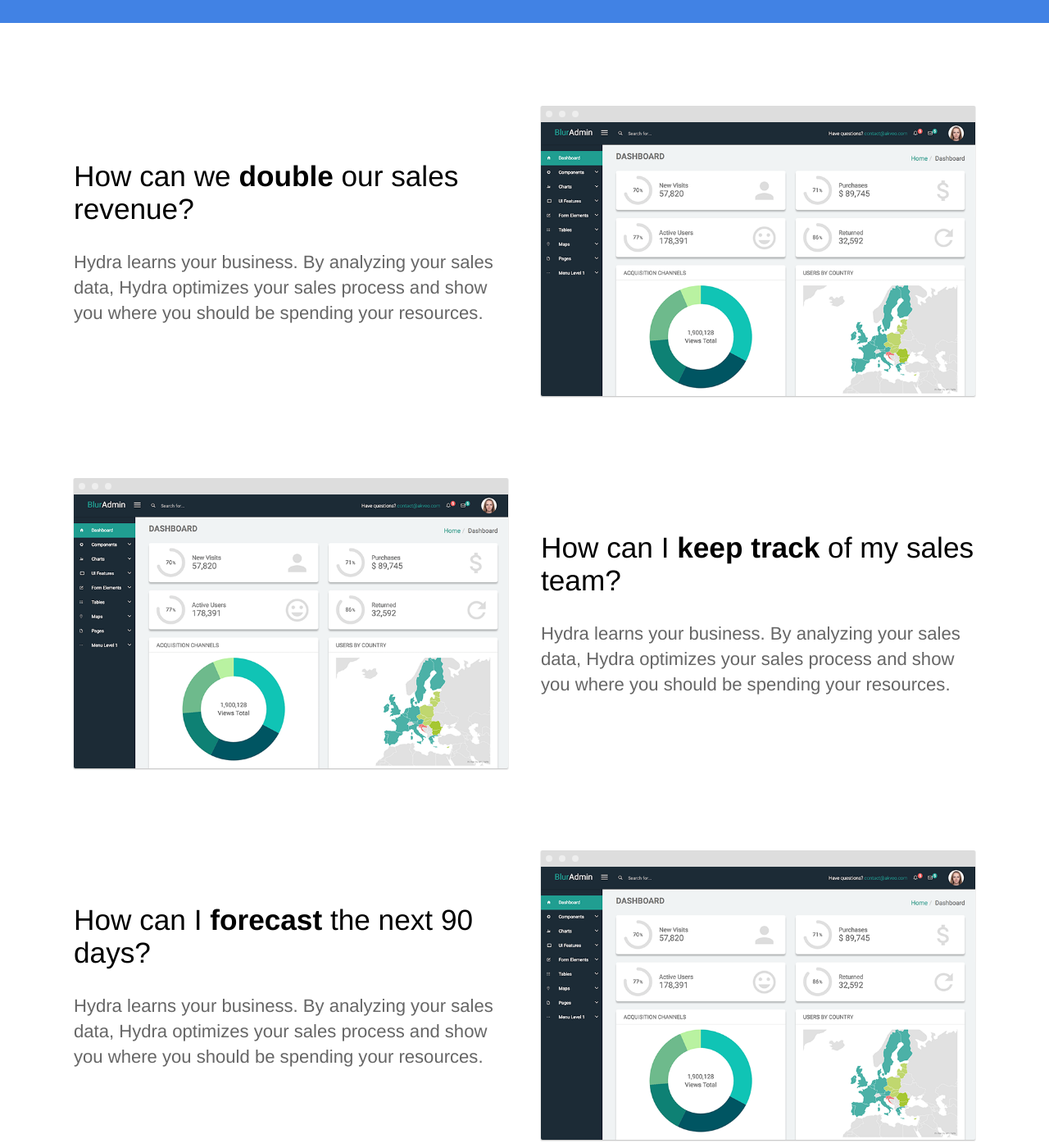
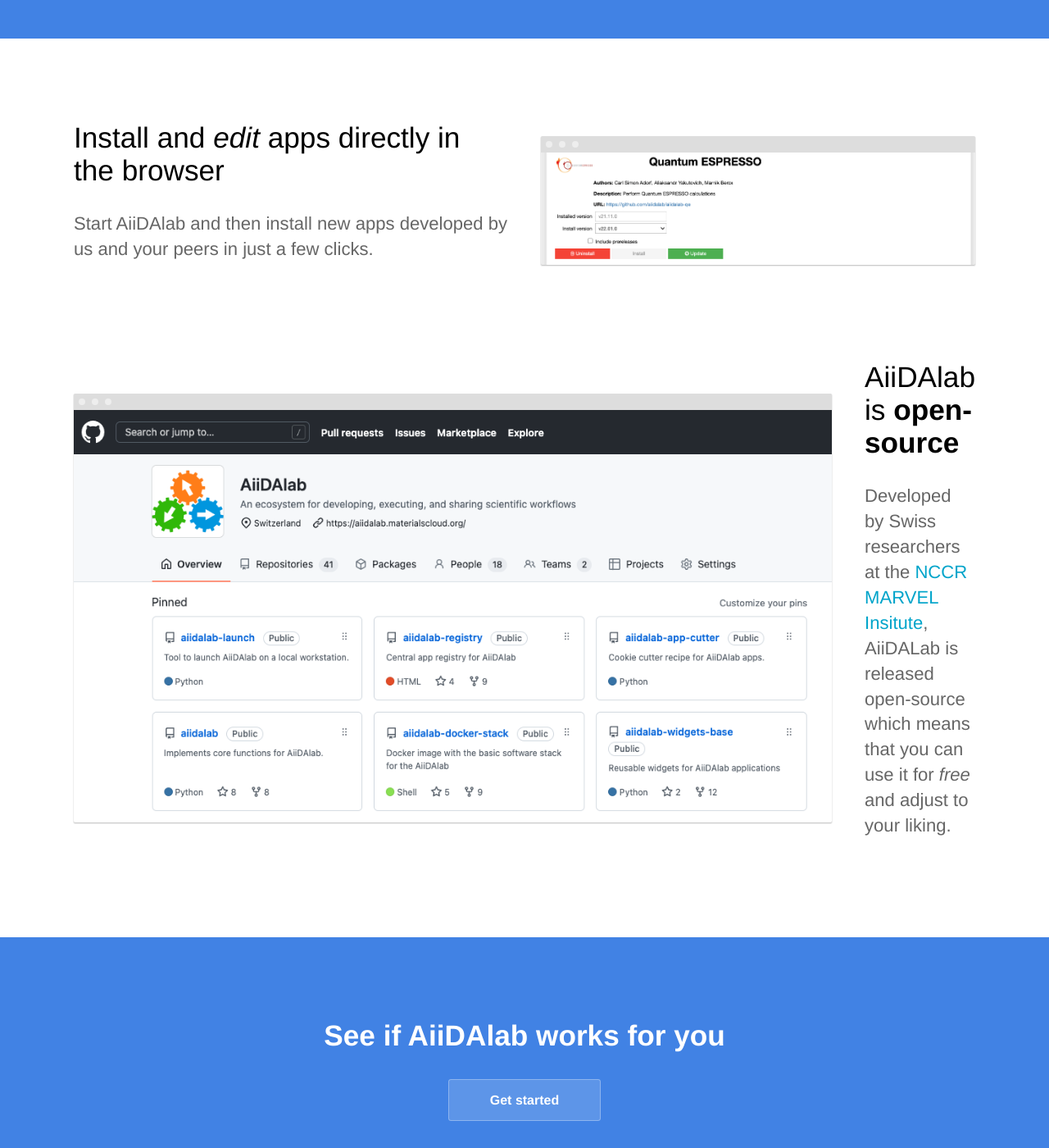
Before and after one commit to edan-bainglass/aiidalab-website, a Jekyll site: the page built from index.html, in a window 1280 px wide and 1400 px high, scrolled down 908 px. Shown: the whole window at 82% size. Built offline with Jekyll 4.4.1, drawn with Linux system fonts in a browser that asks for light colours; some of the changed text lies outside the part shown.

Commit message:
Adjust index page.

```diff
--- a/_config.yml
+++ b/_config.yml
@@ -1,29 +1,29 @@
 # ----
 # Site
 
-title: Hydra Template
-url: "https://proud-alligator.cloudvent.net"
+title: AiiDAlab
+url: "https://aiidalab.github.io"
 baseurl:
 google_analytics_key:
 google_maps_javascript_api_key:
 disqus_shortname:
 
 # Values for the jekyll-seo-tag gem (https://github.com/jekyll/jekyll-seo-tag)
-logo: /siteicon.png
-description: Product marketing template for Jekyll.
+logo: /aiidalab_logo.png
+description: Main landing page for AiiDAlab.
 author:
-  name:
-  email:
+  name: AiiDAlab Team
+  email: aiidalab@materialscloud.org
   twitter: # twitter username without the @ symbol
 social:
-  name: Hydra Template
+  name: AiiDAlab
   links:
-    - https://github.com/CloudCannon/hydra-jekyll-template
+    - https://github.com/aiidalab
 
 # -----
 # Build
 
-timezone: Etc/UTC
+timezone: Europe/Zurich
 
 collections:
   staff_members:
@@ -80,27 +80,3 @@
   - Gemfile.lock
   - README.md
   - LICENCE
-
-# -----------
-# CloudCannon
-
-_select_data:
-  social_icons:
-    - Facebook
-    - Instagram
-    - LinkedIn
-    - Pinterest
-    - Tumblr
-    - Twitter
-    - YouTube
-    - RSS
-
-_comments:
-  map: Update the map location and display settings.
-  latitude: Coordinates for the center marker on the map.
-  longitude: Coordinates for the center marker on the map.
-  zoom: The zoom level for the map.
-  pricing_table: Update the information in the pricing tables.
-  highlight: Emphasis the text
-  color: The background colour used in the plan name and call to action.
-  new_window: Open link in new window
--- a/index.html
+++ b/index.html
@@ -1,14 +1,14 @@
 ---
-title: The last sales CRM you'll ever need
-description: Track and optimize your sales team in real time
+title: AiiDAlab – AiiDA Jupyter Environment
+description: AiiDAlab enables computational scientists to package scientific workflows and computational environments into "apps" and share those apps with their peers.
 ---
 <section class="hero">
 	<div class="text-container">
-		<h1 class="editable">The last sales CRM <strong>you'll ever need</strong></h1>
-		<p class="subtext editable">Track and optimize your sales team in real time.</p>
-		<div class="cta button alt"><a href="{{ site.baseurl }}/contact/">Get Started Free</a></div>
+		<h1 class="editable"><strong>AiiDAlab</strong> – AiiDA <em>powered by</em> Jupyter</h1>
+		<p class="subtext editable">Develop, execute, and share <em>AiiDA powered</em> workflows and apps.</p>
+		<div class="cta button alt"><a href="https://aiidalab.readthedocs.io/en/latest/usage/index.html">Get Started</a></div>
 		<div>
-			<img src="{{ site.baseurl }}/images/dashboard.png" alt="Screenshot" class="screenshot editable" />
+			<img src="{{ site.baseurl }}/images/start_page.png" alt="Screenshot of Home app start page" class="screenshot editable" />
 		</div>
 	</div>
 </section>
@@ -17,11 +17,11 @@
 	<section>
 		<div class="container flex">
 			<div class="text editable">
-				<h2>How can we <strong>double</strong> our sales revenue?</h2>
-				<p>Hydra learns your business. By analyzing your sales data, Hydra optimizes your sales process and show you where you should be spending your resources. </p>
+        <h2>Install and <em>edit</em> apps directly in the browser</h2>
+        <p>Start AiiDAlab and then install new apps developed by us and your peers in just a few clicks.</p>
 			</div>
 			<div class="image">
-				<img src="{{ site.baseurl }}/images/dashboard.png" alt="Screenshot" class="screenshot editable" />
+				<img src="{{ site.baseurl }}/images/app-management-upgrade-available.png" alt="App-Manager" class="screenshot editable" />
 			</div>
 		</div>
 	</section>
@@ -29,27 +29,16 @@
 	<section>
 		<div class="container flex">
 			<div class="text editable">
-				<h2>How can I <strong>keep track</strong> of my sales team?</h2>
-				<p>Hydra learns your business. By analyzing your sales data, Hydra optimizes your sales process and show you where you should be spending your resources.</p>
+        <h2>AiiDAlab is <strong>open-source</h2>
+        <p>Developed by Swiss researchers at the <a href="https://www.nccr-marvel.ch/">NCCR MARVEL Insitute</a>, AiiDALab is released open-source which means that you can use it for <em>free</em> and adjust to your liking.
 			</div>
 			<div class="image">
-				<img src="{{ site.baseurl }}/images/dashboard.png" alt="Screenshot" class="screenshot editable" />
+				<img src="{{ site.baseurl }}/images/aiidalab_github_org.png" alt="AiiDAlab GitHub Organization" class="screenshot editable" />
 			</div>
 		</div>
 	</section>
 
-	<section>
-		<div class="container flex">
-			<div class="text editable">
-				<h2>How can I <strong>forecast</strong> the next 90 days?</h2>
-				<p>Hydra learns your business. By analyzing your sales data, Hydra optimizes your sales process and show you where you should be spending your resources.</p>
-			</div>
-			<div class="image">
-				<img src="{{ site.baseurl }}/images/dashboard.png" alt="Screenshot" class="screenshot editable" />
-			</div>
-		</div>
-	</section>
-
+<!--
 	<section class="testimonial">
 		<div class="container flex">
 			<div class="testimonial-block">
@@ -61,9 +50,9 @@
 			</div>
 		</div>
 	</section>
-
+-->
 	<section class="bottom-cta">
-		<h2 class="editable"><strong>Improve</strong> your sales process today</h2>
-		<div class="button alt"><a href="#">Get Started Free</a></div>
+		<h2 class="editable"><strong>See if AiiDAlab works for you</strong></h2>
+		<div class="button alt"><a href="#">Get started</a></div>
 	</section>
 </div>
```
Also changed, not shown: _data/footer.yml (+3 -15 lines), aiidalab_logo.png (added), images/_screenshot.png (deleted), images/aiidalab_github_org.png (added), images/app-management-upgrade-available.png (added), images/dashboard.png (deleted), images/start_page.png (added).
